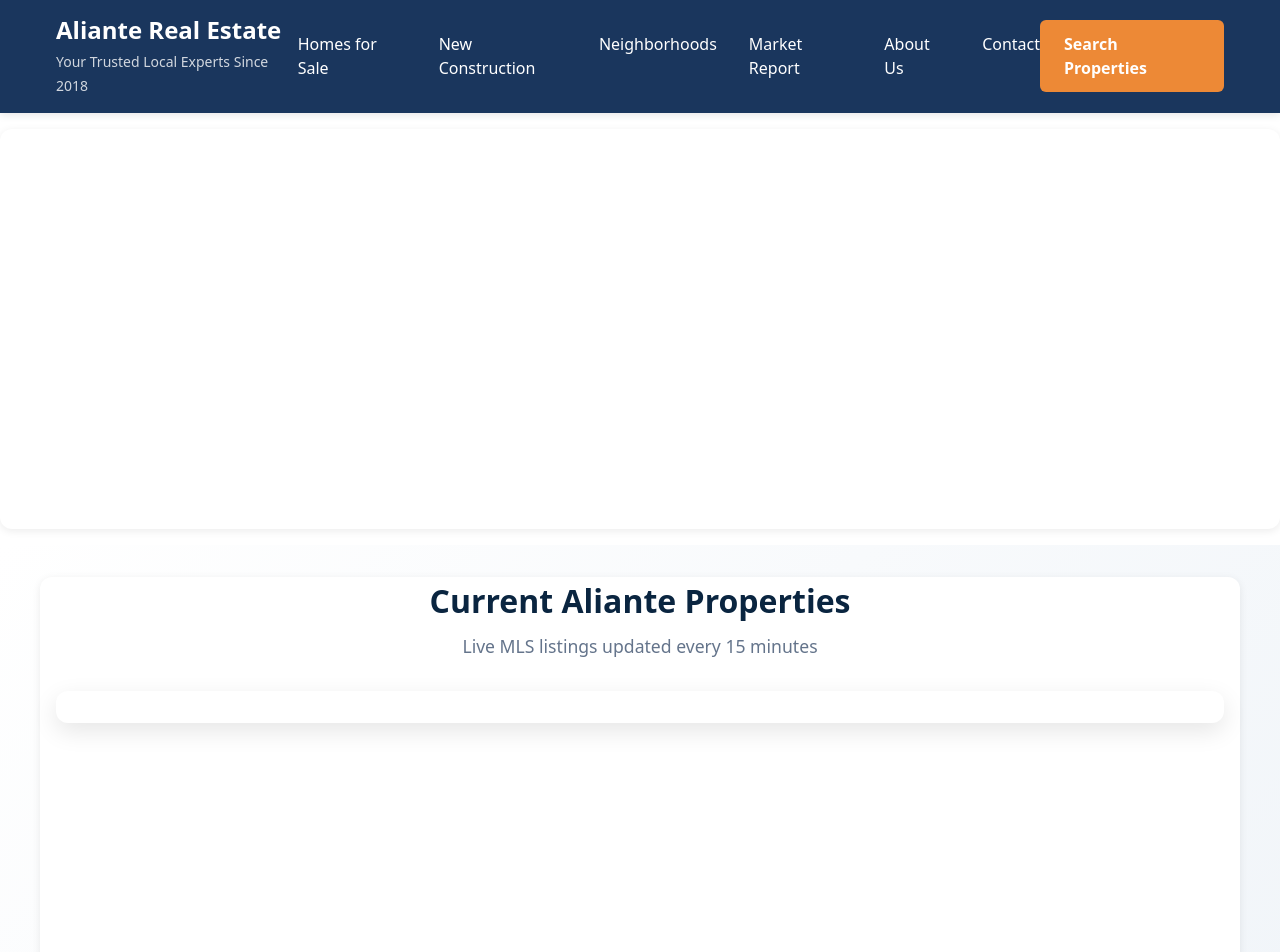
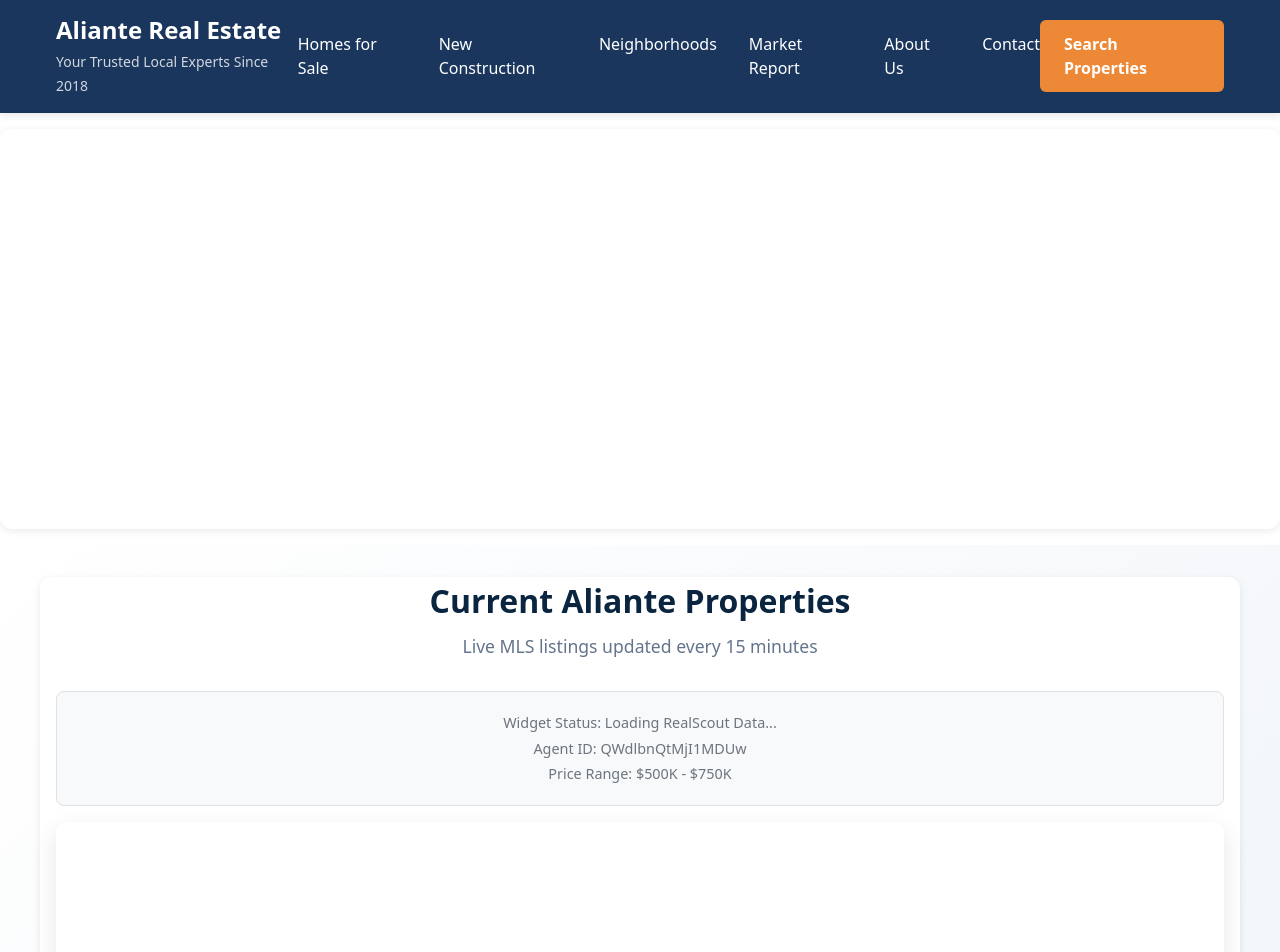
Before and after one commit to DrJanDuffy/aliantehomesforsale.com, a Next.js app: page /homes-for-sale in a window 1280 px wide. Shown: the top 952 px of the page. Built offline with nearby package versions, Linux system fonts and the light colour scheme.

Commit message:
feat: Add debugging and fallback for RealScout office listings widget to troubleshoot visibility issues

```diff
--- a/app/globals.css
+++ b/app/globals.css
@@ -1293,4 +1293,27 @@ h3 {
   box-shadow: 0 8px 25px rgba(0, 0, 0, 0.1);
   padding: 1rem;
   background: #ffffff;
+  min-height: 400px; /* Ensure widget has minimum height */
 }
+
+/* Debug Info Styling */
+.widget-debug-info {
+  background: #f8f9fa;
+  border: 1px solid #dee2e6;
+  border-radius: 8px;
+  padding: 1rem;
+  margin-bottom: 1rem;
+  font-size: 0.9rem;
+  color: #6c757d;
+}
+
+.widget-debug-info p {
+  margin: 0.25rem 0;
+}
+
+/* Ensure RealScout widget content is visible */
+.realscout-container realscout-office-listings {
+  display: block !important;
+  visibility: visible !important;
+  opacity: 1 !important;
+}
--- a/app/layout.tsx
+++ b/app/layout.tsx
@@ -163,6 +163,14 @@ export default function RootLayout({
           <div className="realscout-container">
             <h2 className="office-listings-title">Current Aliante Properties</h2>
             <p className="office-listings-subtitle">Live MLS listings updated every 15 minutes</p>
+
+            {/* Debug Info */}
+            <div className="widget-debug-info">
+              <p>Widget Status: Loading RealScout Data...</p>
+              <p>Agent ID: QWdlbnQtMjI1MDUw</p>
+              <p>Price Range: $500K - $750K</p>
+            </div>
+
             {/* @ts-ignore */}
             <realscout-office-listings
               agent-encoded-id="QWdlbnQtMjI1MDUw"
@@ -172,6 +180,11 @@ export default function RootLayout({
               price-min="500000"
               price-max="750000"
             ></realscout-office-listings>
+
+            {/* Fallback if widget doesn't load */}
+            <div className="widget-fallback" style={{display: 'none'}}>
+              <p>If you don't see listings above, please refresh the page or contact support.</p>
+            </div>
           </div>
         </div>
 
```
